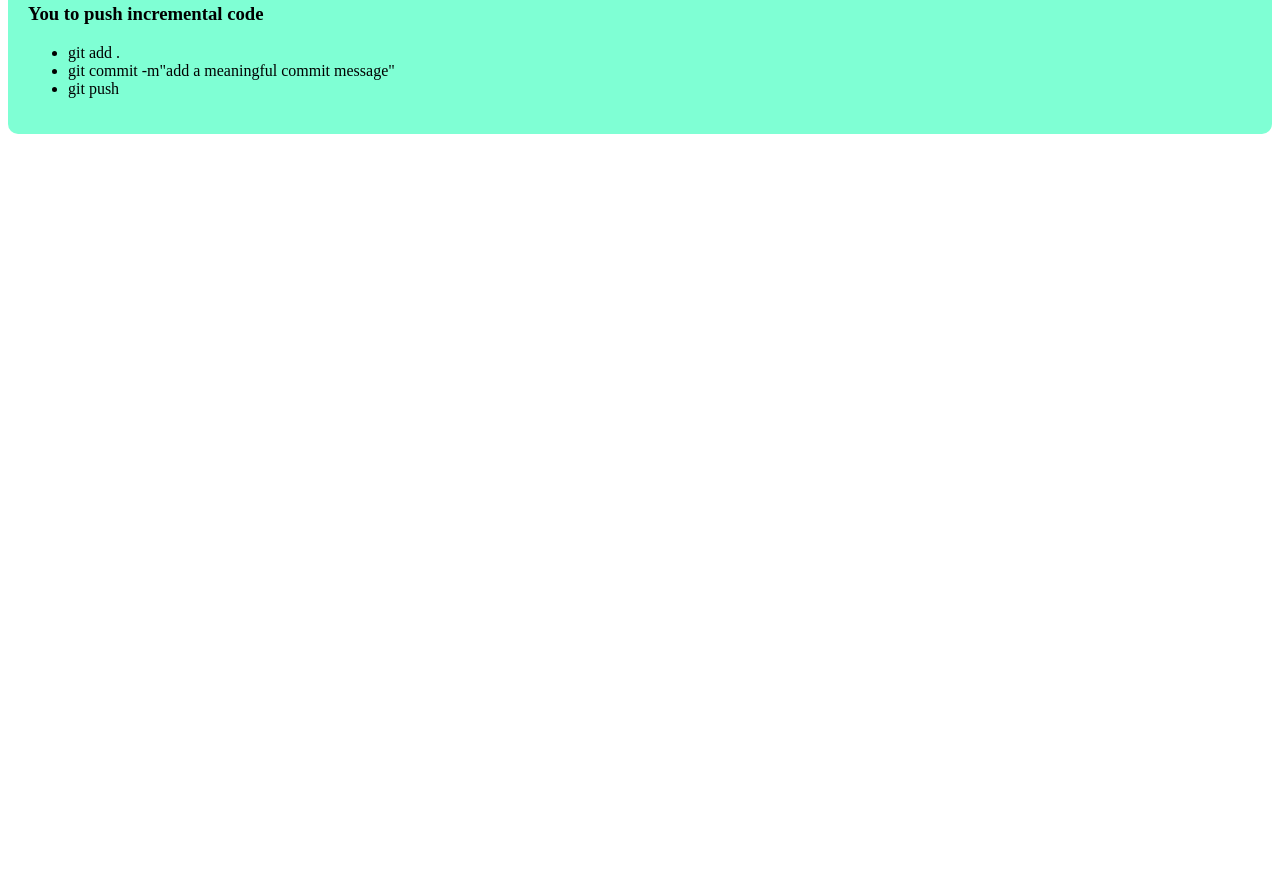
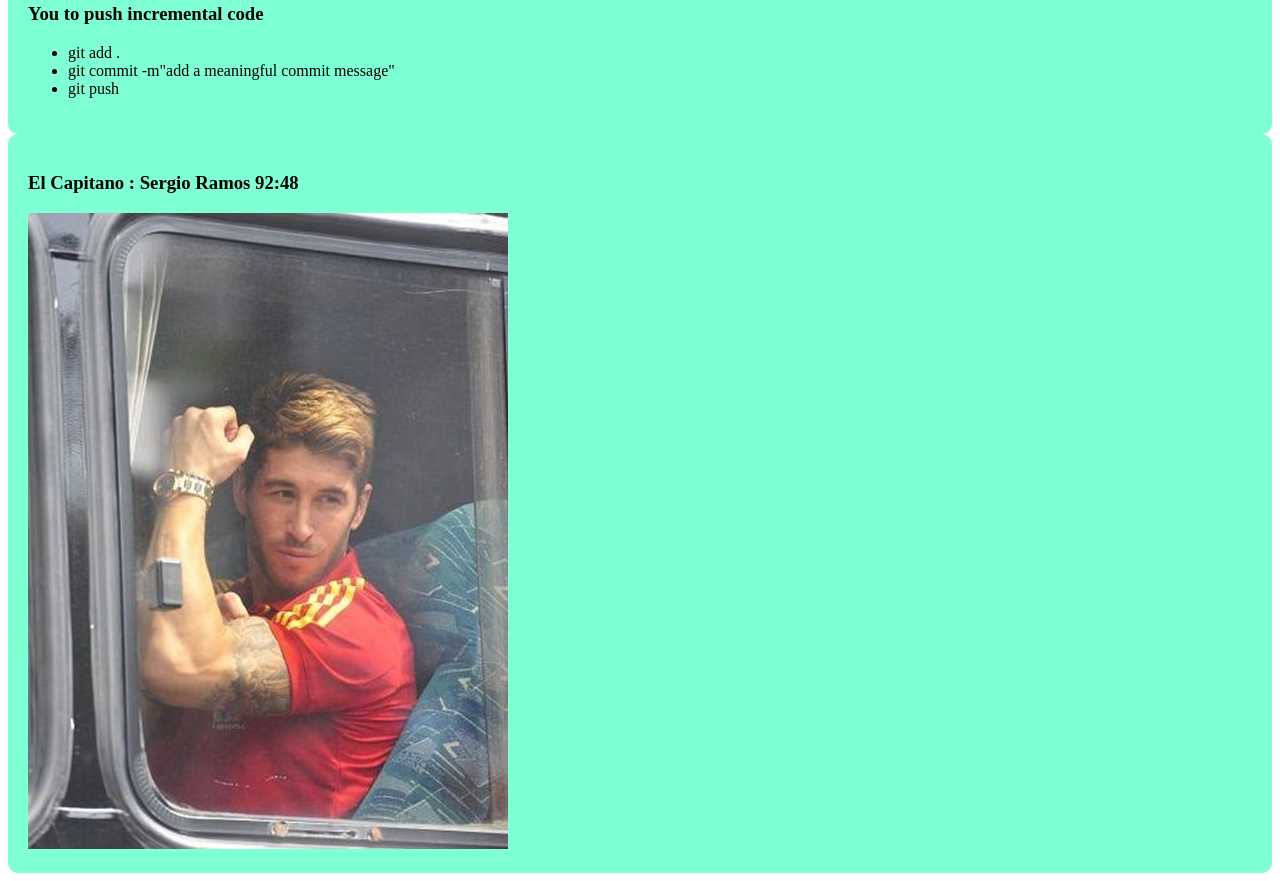
Before and after one commit to thewolf-ayat/my-simple-website, a plain HTML site: page index.html in a window 1280 px wide. Shown: the part 498-1379 px from the top of the page. Before the commit the page ends 800 px from the top, so only its background shows below. Drawn offline with Linux system fonts and the light colour scheme.

Commit message:
added sergio ramos

```diff
--- a/index.html
+++ b/index.html
@@ -43,6 +43,13 @@
 
     </div>
 
+<div>
+
+    <h3>El Capitano : Sergio Ramos 92:48 </h3>
+    <img src=images/ramos.jpeg alt="">
+
+</div>
+
 
 </body>
 </html>
```
Also changed, not shown: images/Ramos.jpeg (added).
